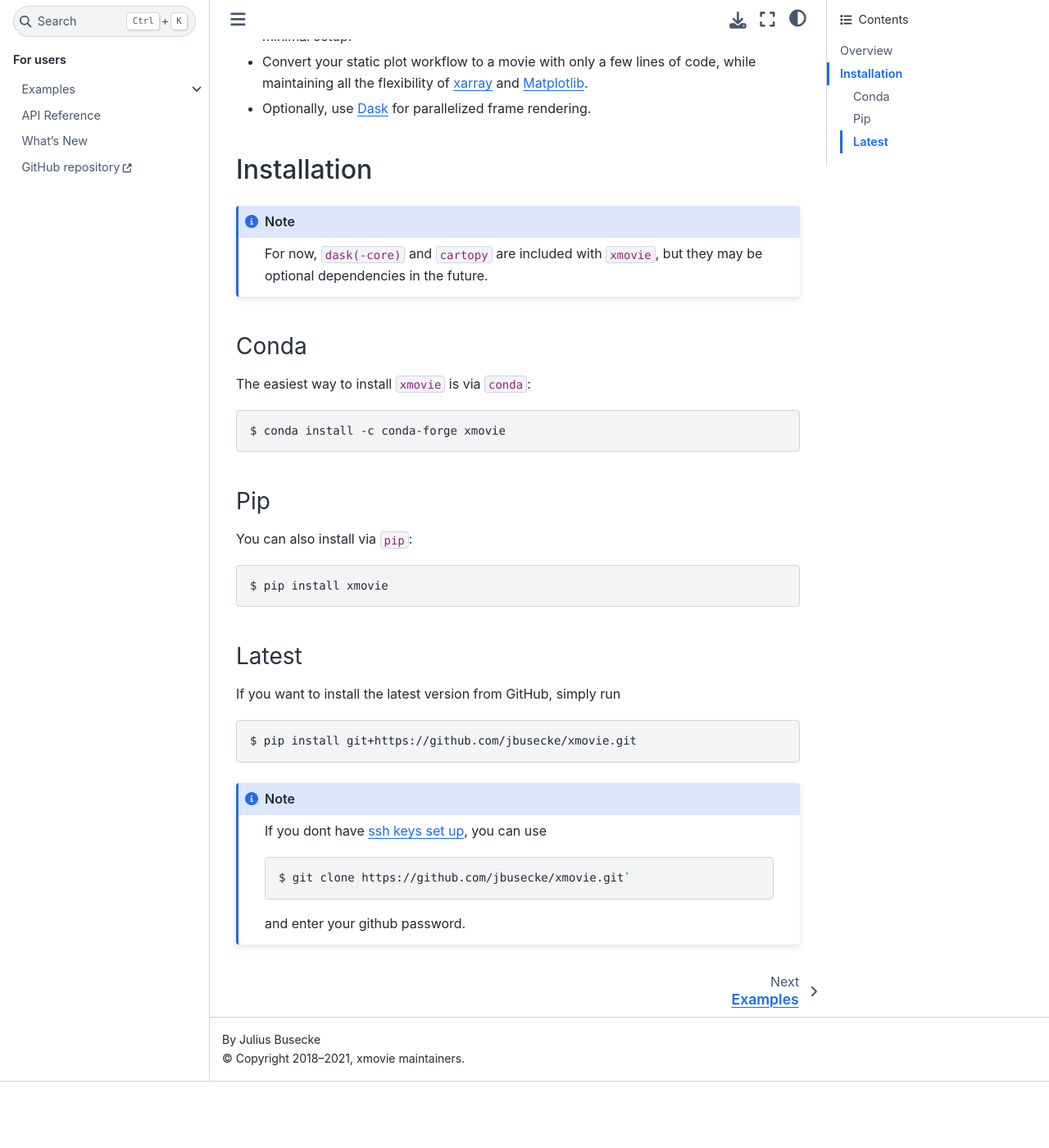
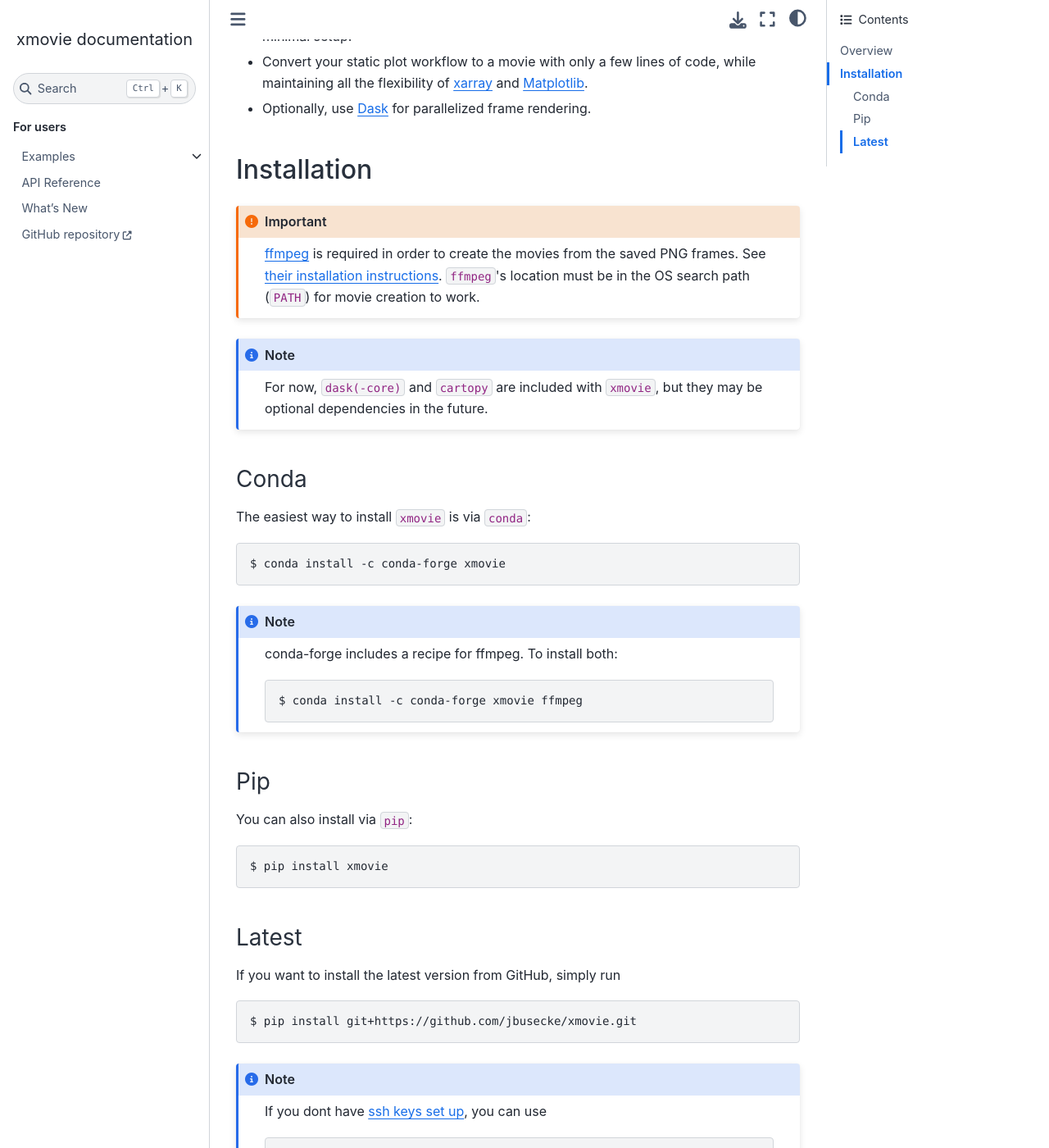
Before and after one commit to jbusecke/xmovie, a Sphinx documentation site: the page built from docs/index.rst, in a window 1280 px wide and 1400 px high, scrolled down 1126 px. Shown: the whole window at 82% size. Built offline with Sphinx 7.4.7 and the Sphinx Book theme 1.1.4, drawn with Linux system fonts in a browser that asks for light colours; the version number could not be read and is left out; before the commit the page ends 2445 px from its top, so only the background shows below that.

Commit message:
Add ffmpeg notes in install docs

```diff
--- a/docs/index.rst
+++ b/docs/index.rst
@@ -55,10 +55,17 @@
 Installation
 ------------
 
+.. important::
+
+   `ffmpeg`_ is required in order to create the movies from the saved PNG frames.
+   See `their installation instructions <https://ffmpeg.org/download.html>`_.
+   ``ffmpeg``\'s location must be in the OS search path (``PATH``) for movie creation to work.
+
 .. note::
 
    For now, ``dask(-core)`` and ``cartopy`` are included with ``xmovie``,
    but they may be optional dependencies in the future.
+
 
 Conda
 ~~~~~
@@ -68,6 +75,15 @@
 .. prompt:: bash
 
    conda install -c conda-forge xmovie
+
+
+.. note::
+
+   conda-forge includes a recipe for ffmpeg. To install both:
+
+   .. prompt:: bash
+
+      conda install -c conda-forge xmovie ffmpeg
 
 Pip
 ~~~
@@ -103,3 +119,5 @@
 .. _xarray: https://xarray.pydata.org
 .. _Matplotlib: https://matplotlib.org
 .. _Dask: https://dask.org
+.. _ffmpeg: https://ffmpeg.org/
+.. _ffmpeg-download: https://ffmpeg.org/download.html
```
